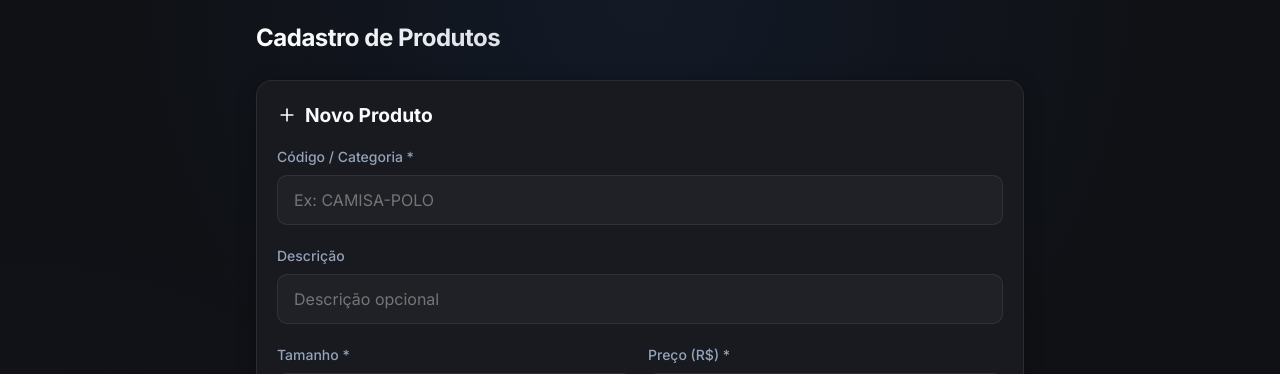
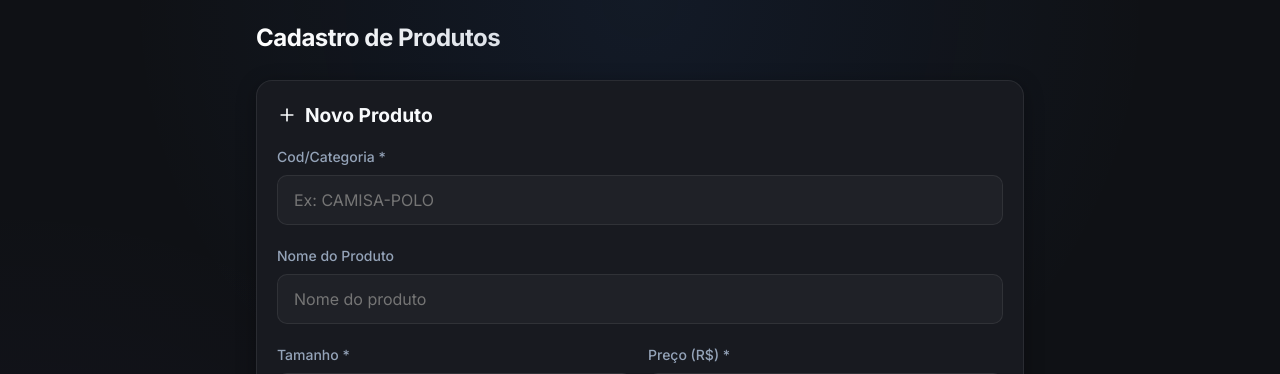
Before and after one commit to isisestoques-coder/estoque, a React (Vite) app: page /produtos in a window 1280 px wide. Shown: the top 374 px of the page. Built offline with nearby package versions, Linux system fonts and the light colour scheme; no server answers; the database is empty.

Commit message:
Update labels to Cod/Categoria and Nome do Produto

```diff
--- a/src/components/ProductCard.jsx
+++ b/src/components/ProductCard.jsx
@@ -1,7 +1,7 @@
 import React from 'react';
 import { Edit2, Trash2 } from 'lucide-react';
 
-export default function ProductCard({ code, totalQuantity, settings, onEditSettings, onClickVenda }) {
+export default function ProductCard({ code, description, totalQuantity, settings, onEditSettings, onClickVenda }) {
   const warningLevel = settings?.min_quantity_warning ?? 5;
   const criticalLevel = settings?.min_quantity_critical ?? 0;
   const colorWarning = settings?.color_warning ?? 'var(--status-warning)';
@@ -22,7 +22,7 @@ export default function ProductCard({ code, totalQuantity, settings, onEditSetti
     <div className="glass-card" style={{ marginBottom: '16px', borderLeft: `4px solid ${badgeColor}` }}>
       <div style={{ display: 'flex', justifyContent: 'space-between', alignItems: 'center', marginBottom: '12px' }}>
         <div>
-          <h3 style={{ fontSize: '1.2rem', fontWeight: 'bold' }}>Categoria {code}</h3>
+          <h3 style={{ fontSize: '1.2rem', fontWeight: 'bold' }}>Cod/Categoria: {code} {description ? `- ${description}` : ''}</h3>
           <span style={{ fontSize: '0.85rem', color: badgeColor, fontWeight: '500' }}>
             {statusText}
           </span>
--- a/src/pages/HomePage.jsx
+++ b/src/pages/HomePage.jsx
@@ -121,6 +121,7 @@ export default function HomePage() {
             <ProductCard
               key={category.code}
               code={category.code}
+              description={category.description}
               totalQuantity={category.totalQuantity}
               settings={settings[category.code]}
               onEditSettings={handleOpenSettings}
--- a/src/pages/ProductsPage.jsx
+++ b/src/pages/ProductsPage.jsx
@@ -136,7 +136,7 @@ export default function ProductsPage() {
 
         <form onSubmit={handleSubmit}>
           <div className="input-group">
-            <label className="input-label">Código / Categoria *</label>
+            <label className="input-label">Cod/Categoria *</label>
             <input
               type="text"
               name="code"
@@ -149,12 +149,12 @@ export default function ProductsPage() {
           </div>
 
           <div className="input-group">
-            <label className="input-label">Descrição</label>
+            <label className="input-label">Nome do Produto</label>
             <input
               type="text"
               name="description"
               className="input-field"
-              placeholder="Descrição opcional"
+              placeholder="Nome do produto"
               value={formData.description}
               onChange={handleInputChange}
             />
@@ -258,7 +258,7 @@ export default function ProductsPage() {
                 alignItems: 'center'
               }}>
                 <div>
-                  <div style={{ fontWeight: '600', color: 'var(--primary-accent)' }}>{product.code}</div>
+                  <div style={{ fontWeight: '600', color: 'var(--primary-accent)' }}>{product.code} {product.description ? `- ${product.description}` : ''}</div>
                   <div style={{ fontSize: '0.85rem', color: 'var(--text-secondary)', marginTop: '4px' }}>
                     Tam: {product.size} | Qtd: <span style={{ color: 'var(--text-primary)', fontWeight: 'bold' }}>{product.quantity}</span> | R$ {product.price}
                   </div>
--- a/src/pages/SalesPage.jsx
+++ b/src/pages/SalesPage.jsx
@@ -104,7 +104,7 @@ export default function SalesPage() {
         <h2 style={{ fontSize: '1.1rem', marginBottom: '16px' }}>Nova Venda Livre</h2>
         <form onSubmit={handleSell}>
           <div className="input-group">
-            <label className="input-label">Selecione o Produto (Categoria - Tamanho)</label>
+            <label className="input-label">Selecione o Produto (Cod/Categoria - Nome - Tamanho)</label>
             <select
               className="input-field"
               value={selectedProduct}
@@ -114,7 +114,7 @@ export default function SalesPage() {
               <option value="">Selecione...</option>
               {products.map(p => (
                 <option key={p.id} value={p.id} disabled={p.quantity <= 0}>
-                  {p.code} ({p.size}) - {p.quantity > 0 ? `${p.quantity} em estoque` : 'ESGOTADO'}
+                  {p.code} {p.description ? `- ${p.description}` : ''} ({p.size}) - {p.quantity > 0 ? `${p.quantity} em estoque` : 'ESGOTADO'}
                 </option>
               ))}
             </select>
@@ -174,7 +174,7 @@ export default function SalesPage() {
                 <div style={{ display: 'flex', justifyContent: 'space-between', marginBottom: '8px' }}>
                   <div style={{ fontWeight: '600', display: 'flex', alignItems: 'center', gap: '6px' }}>
                     <Tag size={14} color="var(--primary-accent)" />
-                    {sale.product_code}
+                    {sale.product_code} {sale.product_description ? `- ${sale.product_description}` : ''}
                   </div>
                   <div style={{ color: 'var(--primary-accent)', fontWeight: 'bold' }}>
                     R$ {Number(sale.total_price).toFixed(2)}
```
